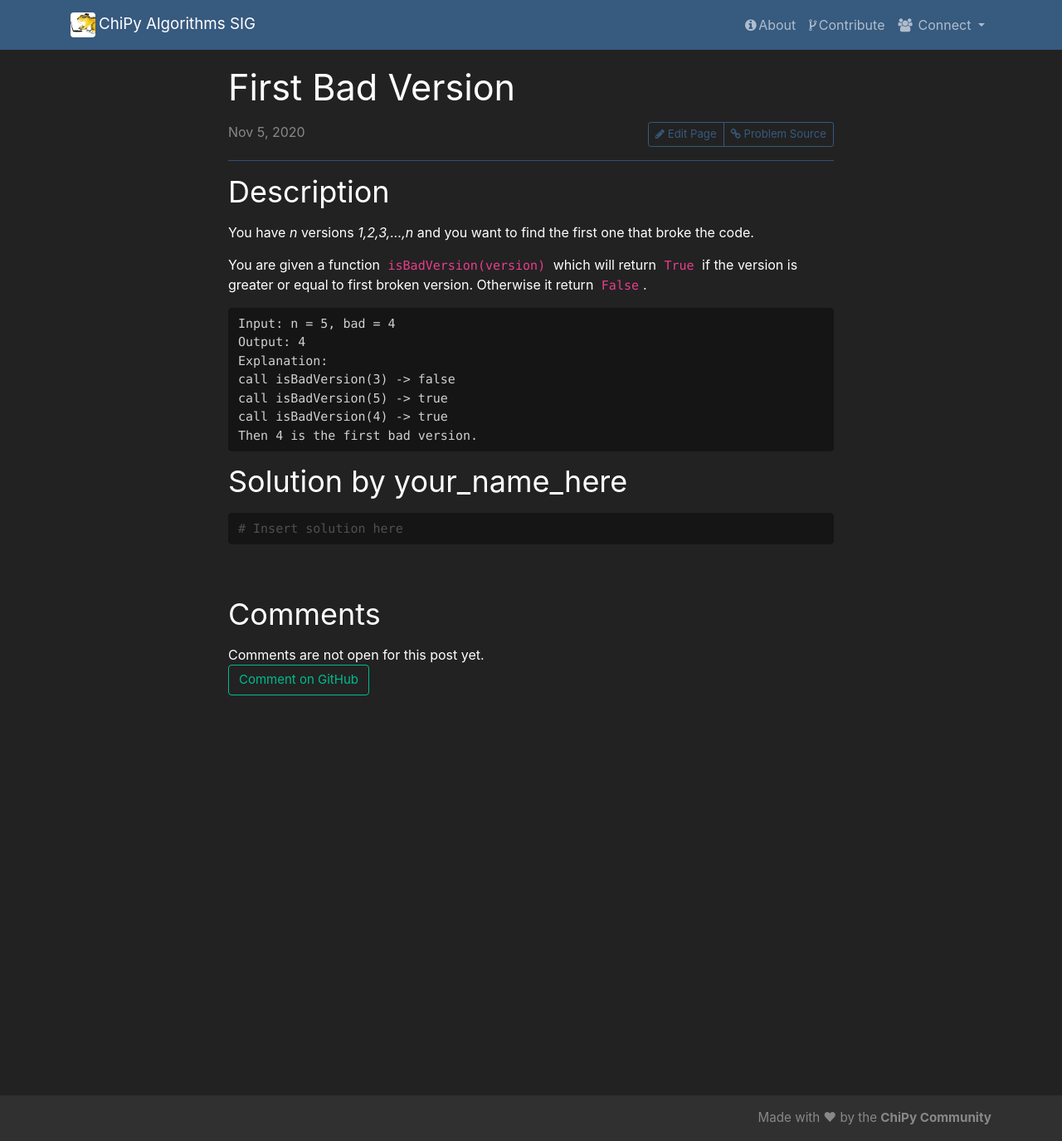
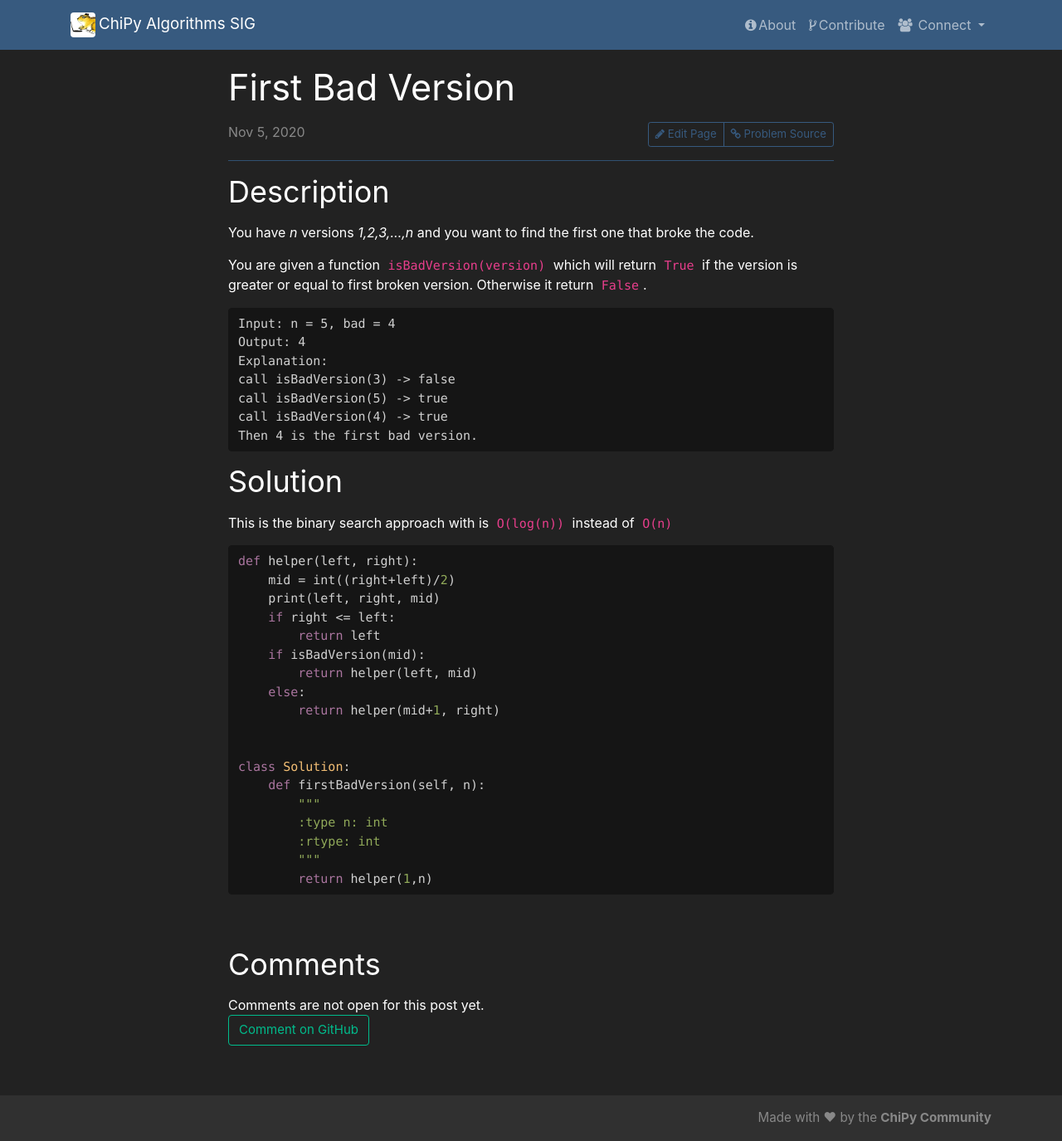
Before and after one commit to chicagopython/algosig, a Jekyll site: the page built from _posts/2020-11-05-first-bad-version.md, in a window 1280 px wide and 1375 px high. Shown: the whole window at 83% size. Built offline with Jekyll 4.4.1, drawn with Linux system fonts in a browser that asks for light colours; nearby versions of some CDN libraries; our own code applies the rules of GitHub Pages for plain Markdown files.

Commit message:
Update 2020-11-05-first-bad-version.md

````diff
--- a/_posts/2020-11-05-first-bad-version.md
+++ b/_posts/2020-11-05-first-bad-version.md
@@ -25,8 +25,27 @@ call isBadVersion(4) -> true
 Then 4 is the first bad version.
 ```
 
-## Solution by your_name_here
+## Solution
+
+This is the binary search approach with is `O(log(n))` instead of `O(n)`
 
 ```python
-# Insert solution here
+def helper(left, right):
+    mid = int((right+left)/2)
+    print(left, right, mid)
+    if right <= left:
+        return left
+    if isBadVersion(mid):
+        return helper(left, mid)
+    else:
+        return helper(mid+1, right)
+
+
+class Solution:
+    def firstBadVersion(self, n):
+        """
+        :type n: int
+        :rtype: int
+        """
+        return helper(1,n)
 ```
````
